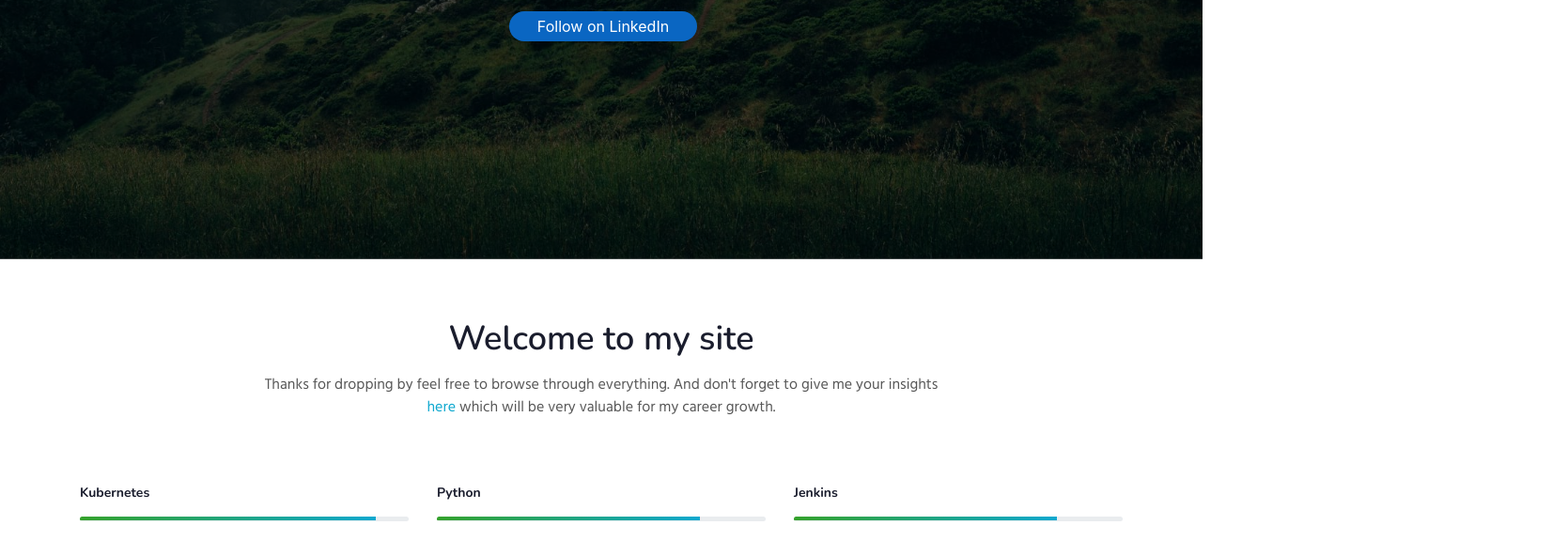
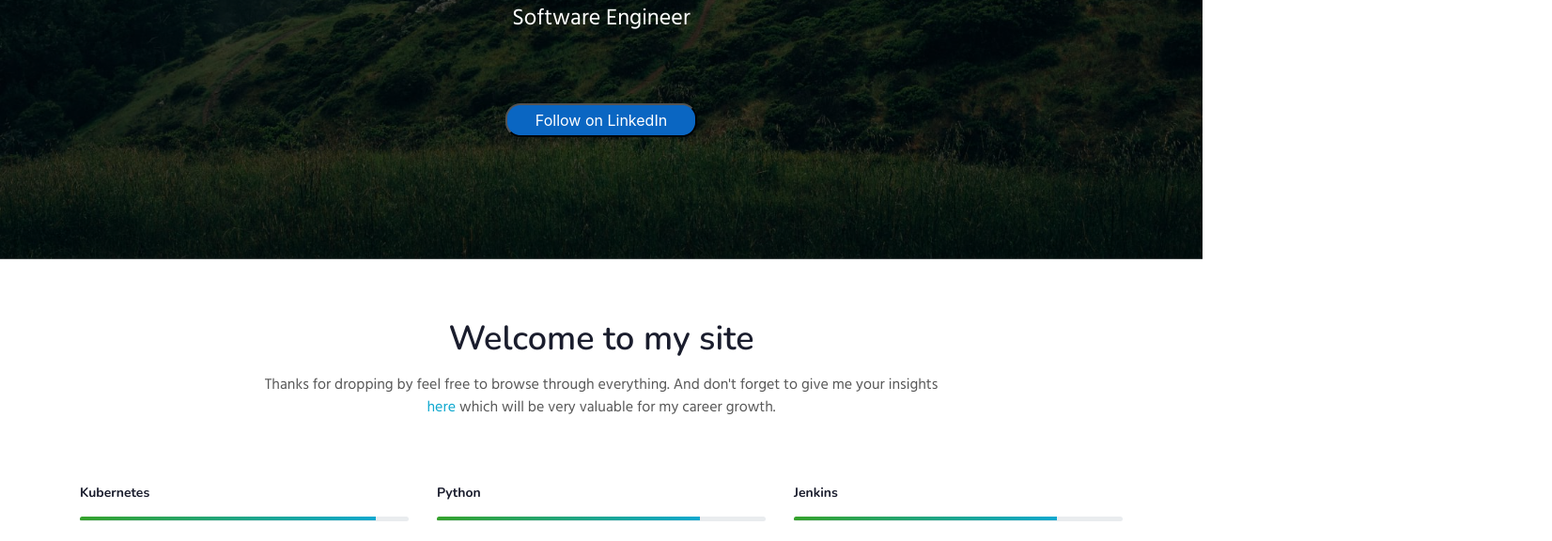
Before and after one commit to net-wizard/portfolio-template, a plain HTML site: page index.html in a window 1280 px wide. Shown: the part 524-1100 px from the top of the page at 94% size, 1652 px wide, since content can reach past the window. Drawn offline with nearby package versions, Linux system fonts and the light colour scheme.

Commit message:
Update index.html

```diff
--- a/index.html
+++ b/index.html
@@ -85,12 +85,13 @@
               <h3 class="banner-text mt-5">Hello, I’m Shubham Thorat </h3>
               <p class="my-4 mb-5">Software Engineer</p><br>
 
-              <style>
+             <style>
                 .libutton {
                   display: flex;
                   flex-direction: column;
                   justify-content: center;
                   padding: 7px;
+
                   text-align: center;
                   outline: none;
                   text-decoration: none !important;
@@ -100,31 +101,26 @@
                   border-radius: 16px;
                   background-color: #0A66C2;
                   font-family: "SF Pro Text", Helvetica, sans-serif;
+                  outline: none;
                 }
+                .libutton:hover{
+                  background-color: #177ee6;
+                  transition: 0.3s ease;
+                }
+                #button-a{
+                    padding: 0;
 
-                .container143 {
-                  height: 200px;
-                  position: relative;
-                  top: -9%;
-                  left: 457px;
+                    margin: 0;  background-color: #0A66C2;
 
+                    border-radius: 16px;     outline: none;
                 }
-
-                .vertical-center143 {
-                  margin: 0;
-                  top: 50%;
-                  -ms-transform: translateY(-50%);
-                  transform: translateY(-50%);
+                #button-a:hover{
+                  background-color: #177ee6;
                 }
               </style>
 
-              <div class="container143">
-                <div class="vertical-center143">
-                  <a class="libutton"
-                    href="https://www.linkedin.com/comm/mynetwork/discovery-see-all?usecase=PEOPLE_FOLLOWS&followMember=shubham-thorat-2020"
-                    target="_blank">Follow on LinkedIn</a>
-                </div>
-              </div>
+                  <button id="button-a"> <a class="libutton"  href="https://www.linkedin.com/comm/mynetwork/discovery-see-all?usecase=PEOPLE_FOLLOWS&followMember=shubham-thorat-2020"  target="_blank">Follow on LinkedIn</a></button>
+
 
 
 
```
